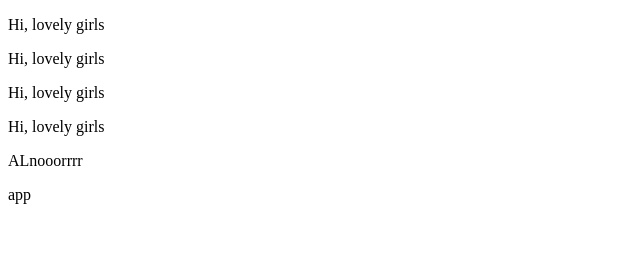
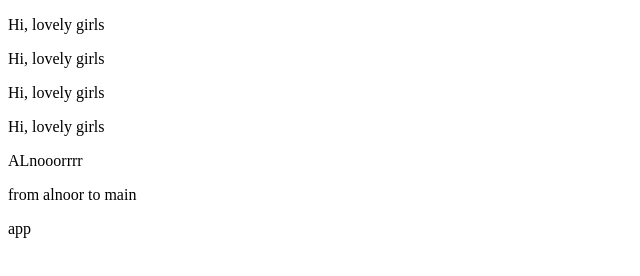
Before and after one commit to raghadFahad/FreeTemp, a plain HTML site: page index.html in a window 1280 px wide. Shown: the whole page, without its empty margins (0-640 px from the left). Drawn offline with Linux system fonts and the light colour scheme.

Commit message:
test from alnoor

```diff
--- a/index.html
+++ b/index.html
@@ -11,6 +11,7 @@
     <p>Hi, lovely girls</p>
     <p>Hi, lovely girls</p>
     <p>ALnooorrrr</p>
+    <p>from alnoor to main</p>
     <p>app</p>
 </body>
 </html>
```
